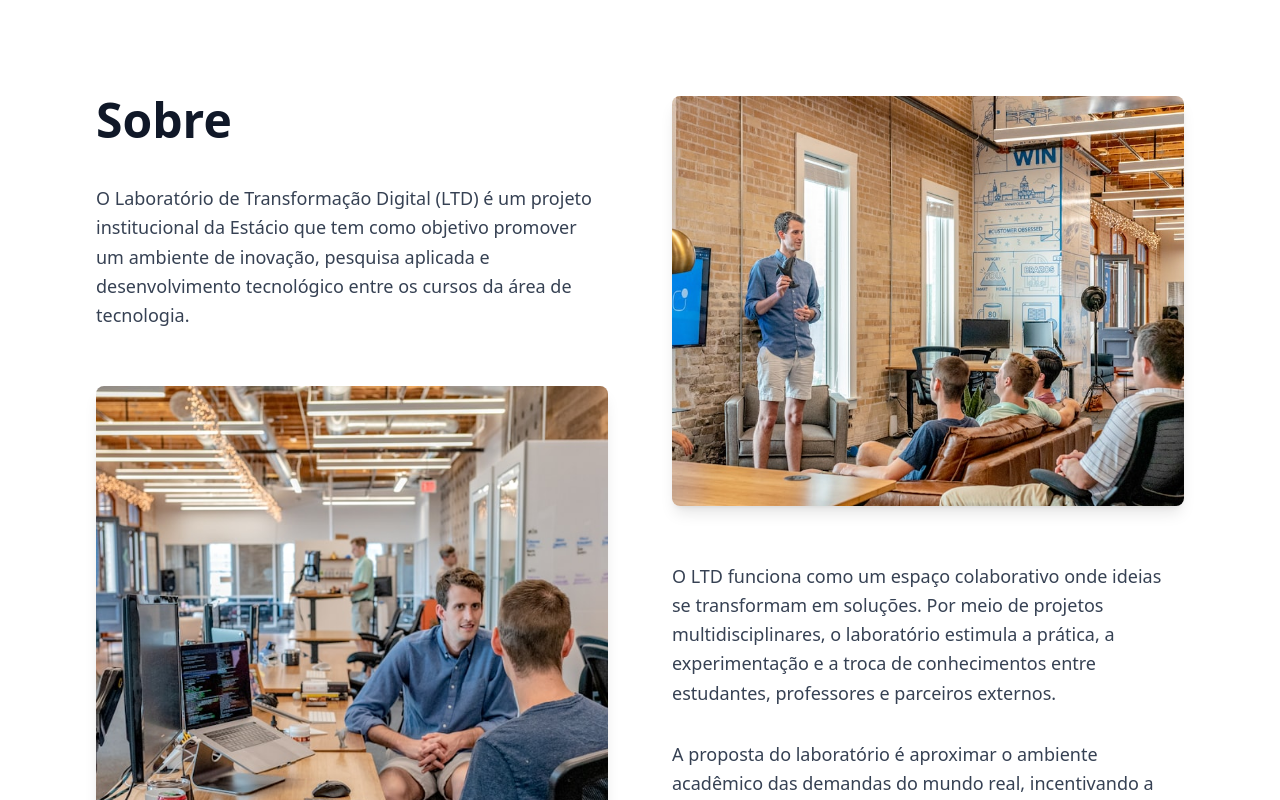
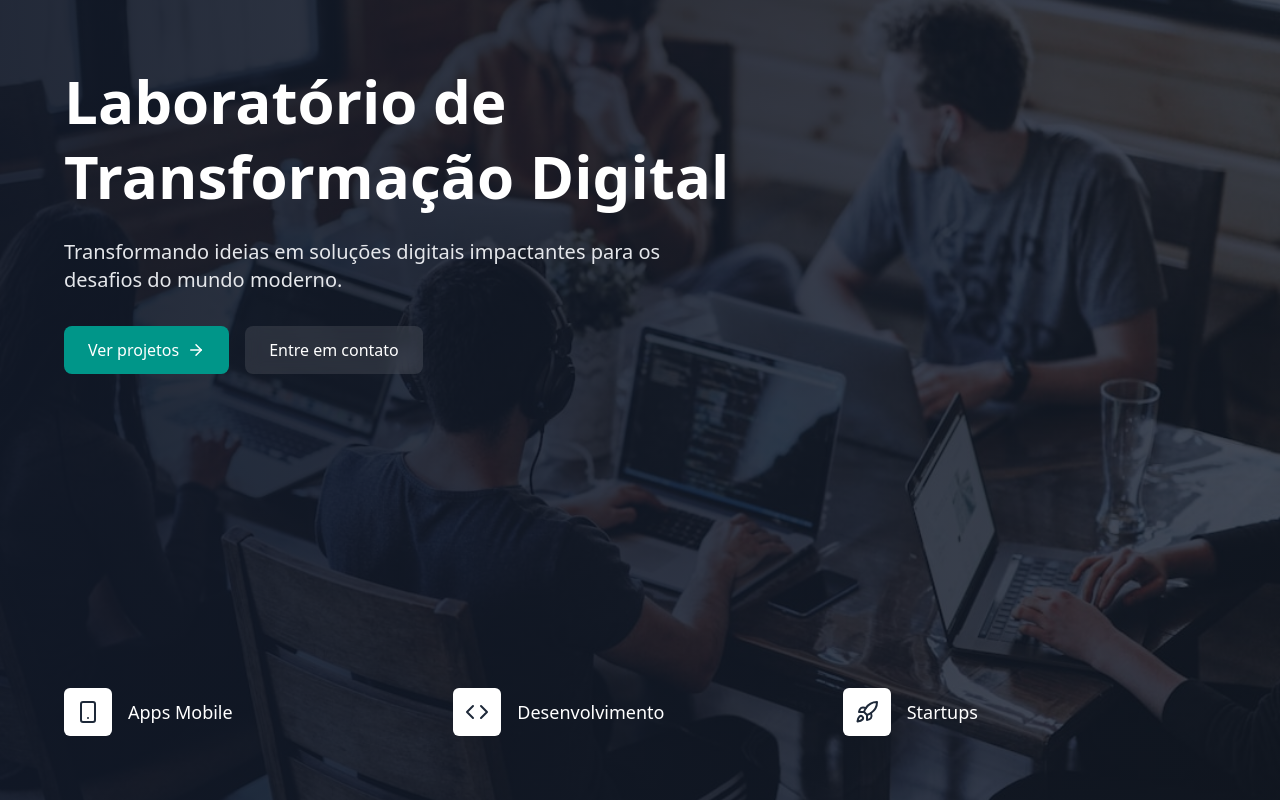
Before and after one commit to ltd-viacorpvs/LTD-portifolio, a React (Vite) app: page / in a window 1280 px wide. Shown: the top 800 px of the page. Built offline with nearby package versions, Linux system fonts and the light colour scheme; no server answers.

Commit message:
feat: done

```diff
--- a/src/pages/home/Home.tsx
+++ b/src/pages/home/Home.tsx
@@ -1,10 +1,12 @@
 import { About } from './components/About'
+import { HeroSection } from './components/HeroSection'
 import { PostList } from './components/PostList/PostList'
 import { Projects } from './components/projects'
 
 export const Home = () => {
 	return (
 		<>
+			<HeroSection />
 			<About />
 			<Projects />
 			<PostList />
--- /dev/null
+++ b/src/pages/home/components/HeroSection/HeroSection.tsx
@@ -0,0 +1,76 @@
+import { ArrowRight, Code, Rocket, Smartphone } from 'lucide-react'
+import { Link } from 'react-router-dom'
+
+export const HeroSection = () => {
+	return (
+		<div className="relative min-h-screen flex items-center">
+			<div className="absolute inset-0 z-0">
+				<img
+					src="/hero-cover.jpg"
+					alt="LTD Cover"
+					className="w-full h-full object-cover"
+					loading="eager"
+					fetchPriority="high"
+				/>
+				<div className="absolute inset-0 bg-gradient-to-r from-gray-900/90 to-gray-900/70"></div>
+			</div>
+
+			<div className="container mx-auto px-6 md:px-10 lg:px-16 relative z-10 flex flex-col justify-between min-h-screen py-10 md:py-16">
+				<div className="max-w-3xl mb-8 md:mb-0">
+					<h1 className="text-4xl sm:text-5xl md:text-6xl font-bold text-white mb-6 leading-tight">
+						Laboratório de Transformação Digital
+					</h1>
+					<p className="text-lg md:text-xl text-gray-200 mb-8 max-w-2xl">
+						Transformando ideias em soluções digitais impactantes para os
+						desafios do mundo moderno.
+					</p>
+
+					<div className="flex flex-col sm:flex-row gap-4 mt-8">
+						<Link
+							to="/projetos"
+							className="group flex items-center justify-center gap-2 rounded-lg bg-teal-600 px-6 py-3 text-white transition-all duration-300 hover:bg-teal-700 text-center"
+						>
+							<span className="font-medium">Ver projetos</span>
+							<ArrowRight
+								size={18}
+								className="transition-transform duration-300 group-hover:translate-x-1"
+							/>
+						</Link>
+
+						<Link
+							to="/contato"
+							className="flex items-center justify-center gap-2 rounded-lg bg-white/10 backdrop-blur-sm px-6 py-3 text-white transition-all duration-300 hover:bg-white/20 text-center"
+						>
+							<span className="font-medium">Entre em contato</span>
+						</Link>
+					</div>
+				</div>
+
+				<div className="grid grid-cols-1 sm:grid-cols-3 gap-6 md:gap-4 mt-12 md:mt-0">
+					<div className="flex items-center gap-4">
+						<div className="w-12 h-12 grid place-items-center bg-white rounded-md shrink-0">
+							<Smartphone className="text-gray-800" size={24} />
+						</div>
+						<span className="text-white font-medium text-lg">Apps Mobile</span>
+					</div>
+
+					<div className="flex items-center gap-4">
+						<div className="w-12 h-12 grid place-items-center bg-white rounded-md shrink-0">
+							<Code className="text-gray-800" size={24} />
+						</div>
+						<span className="text-white font-medium text-lg">
+							Desenvolvimento
+						</span>
+					</div>
+
+					<div className="flex items-center gap-4">
+						<div className="w-12 h-12 grid place-items-center bg-white rounded-md shrink-0">
+							<Rocket className="text-gray-800" size={24} />
+						</div>
+						<span className="text-white font-medium text-lg">Startups</span>
+					</div>
+				</div>
+			</div>
+		</div>
+	)
+}
--- /dev/null
+++ b/src/pages/home/components/HeroSection/index.ts
@@ -0,0 +1 @@
+export { HeroSection } from './HeroSection'
```
Also changed, not shown: public/hero-cover.jpg (added).
